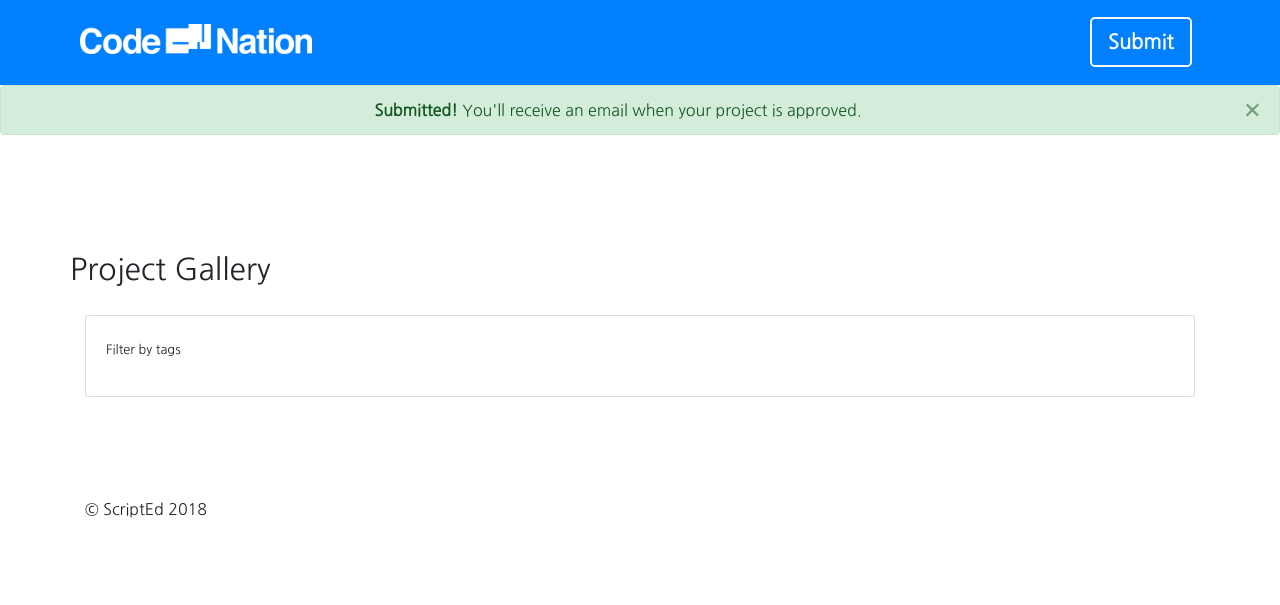
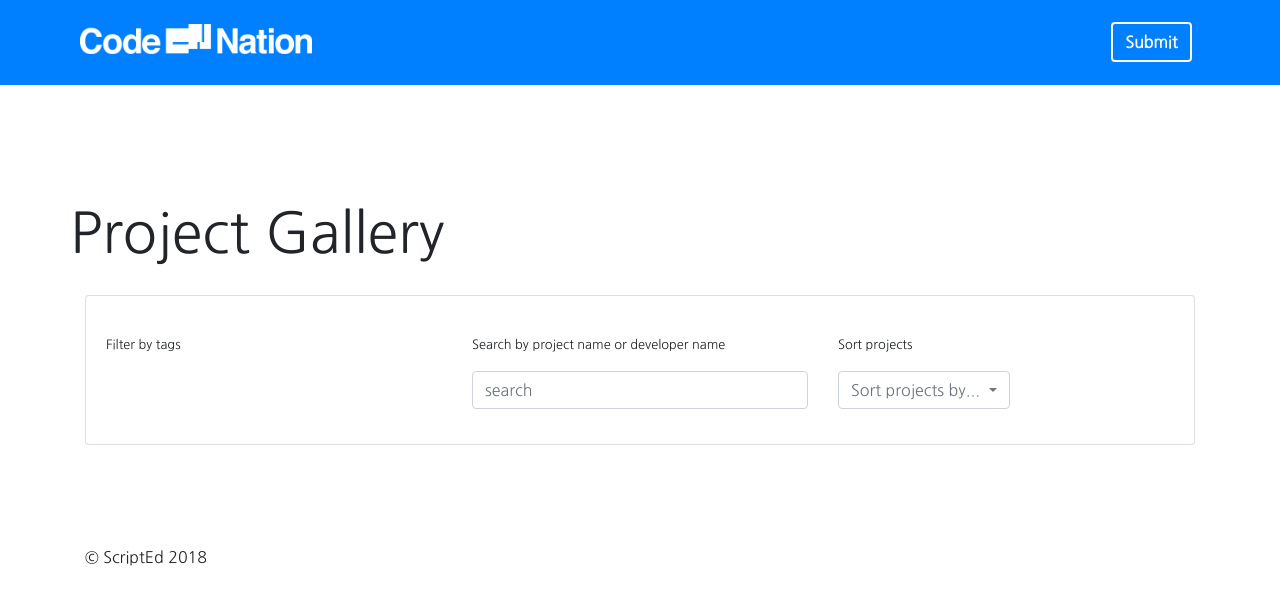
Before and after one commit to soybean/scripted, a Flask app: page / in a window 1280 px wide. Shown: the top 605 px of the page. Run offline with Flask 2, Linux system fonts and the light colour scheme; data that the repository does not hold is empty; some libraries are stand-ins or nearby versions.

Commit message:
small stylistic changes, add tags page

```diff
--- a/app.py
+++ b/app.py
@@ -123,9 +123,7 @@ def submit():
                                 sender=CONFIRMATION_MAIL_SENDER,
                                 # recipients=[request.form['email']])
                                 recipients=['melanie.sawyer@columbia.edu'])
-                print("Mail!!")
                 mail.send(email)
-                print("mail sent!")
                 return json.dumps({'html':'<span>Project Added</span>'})
             except Exception as e:
                 db.session.rollback()
@@ -167,6 +165,12 @@ def admin():
         return render_template('adminView.html', data=result)
     else:
         return redirect(url_for('login'))
+
+@app.route("/admin/tags", methods=['GET'])
+def tags():
+    query = "SELECT DISTINCT tag,color FROM tags"
+    result = db.session.execute(query)
+    return render_template('tags.html', data=result)
 
 
 # Route for handling the login page logic
--- a/static/css/main.css
+++ b/static/css/main.css
@@ -44,7 +44,7 @@ h3 {
   font-weight:800;
   float:right;
   margin-right: 88.5px;
-  margin-top: 17px;
+  margin-top: 22px;
 }
 
 .button {
--- a/templates/base.html
+++ b/templates/base.html
@@ -15,7 +15,7 @@
     <a href='/'>
       <img src='../static/CN_Logo.png' height='30px' id='nav-img'></img>
     </a>
-    <a class='btn btn-outline-light btn-lg submit-button' href='/submit'>Submit</a>
+    <a class='btn btn-outline-light submit-button' href='/submit'>Submit</a>
   </div>
 </head>
 
--- a/templates/gallery.html
+++ b/templates/gallery.html
@@ -4,28 +4,49 @@
 
 {% block content %}
   <body>
-	  <div class="alert alert-success alert-dismissible fade show text-center" role="alert">
-  <strong>Submitted!</strong> You'll receive an email when your project is approved.
-  <button type="button" class="close" data-dismiss="alert" aria-label="Close">
-    <span aria-hidden="true">&times;</span>
-  </button>
-</div>
+    <!--<div class="alert alert-success alert-dismissible fade show text-center" role="alert">
+      <strong>Submitted!</strong> You'll receive an email when your project is approved.
+      <button type="button" class="close" data-dismiss="alert" aria-label="Close">
+        <span aria-hidden="true">&times;</span>
+      </button>
+    </div>-->
     <div class='container'>
       <div class='row'>
         <div class='featured-container'>
-          <h6 class='display-4 section-title'>Project Gallery</h6>
+          <h6 class='display-4'>Project Gallery</h6>
         </div>
       </div>
       <div class='filter-container'>
         <div class='card'>
           <div class='card-body'>
+            <div class='row'>
+            <div class='col-md-4'>
             <p><small>Filter by tags</small></p>
             {% for tag in tags %}
             <a href="#/" class="badge badge-pill badge-primary {{ tag.color }} {{ tag.tag }} tag-unclicked" onclick='badgeClicked({{ loop.index }})' id="{{ loop.index }}">{{ tag.tag }}  <div class='cross'>&times;</div></a>
-            {% if loop.index % 3 == 0 %}
+            {% if loop.index % 4 == 0 %}
               <br>
             {% endif %}
             {%endfor %}
+            </div>
+            <div class='col-md-4'>
+              <p><small>Search by project name or developer name</small></p>
+              <input type="email" class="form-control" id="lgFormGroupInput" placeholder="search">
+            </div>
+            <div class='col-md-4'>
+              <p><small>Sort projects</small></p>
+              <div class="dropdown">
+  <button class="btn btn-secondary dropdown-toggle" type="button" id="dropdownMenuButton" data-toggle="dropdown" aria-haspopup="true" aria-expanded="false" style='background-color:#fff;color:#6c757d;border:1px solid #ced4da'>
+    Sort projects by...
+  </button>
+  <div class="dropdown-menu" aria-labelledby="dropdownMenuButton">
+    <a class="dropdown-item" href="#">Most recent</a>
+    <a class="dropdown-item" href="#">Oldest</a>
+    <a class="dropdown-item" href="#">Most popular</a>
+  </div>
+</div>
+            </div>
+            </div>
           </div>
         </div>
         <section class='cards'>
```
Also changed, not shown: templates/tags.html (added, +40 -0 lines).
